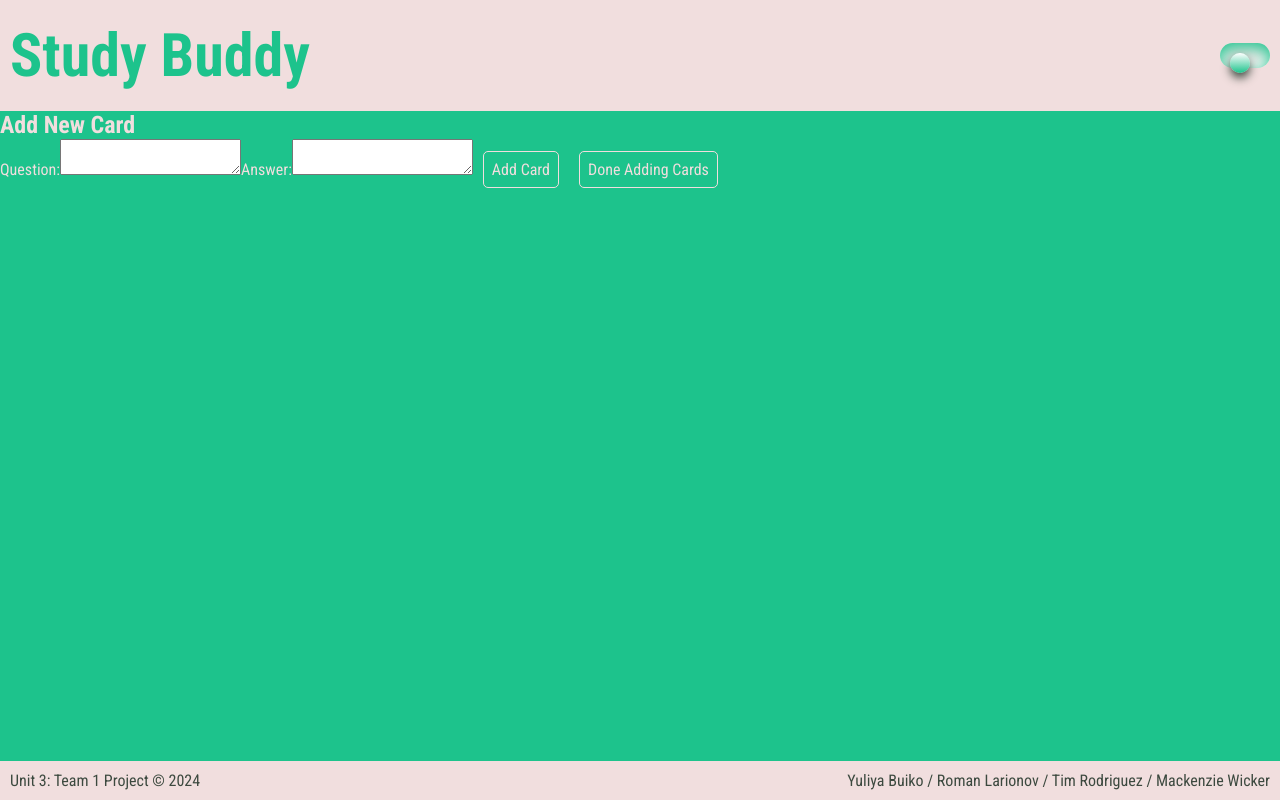
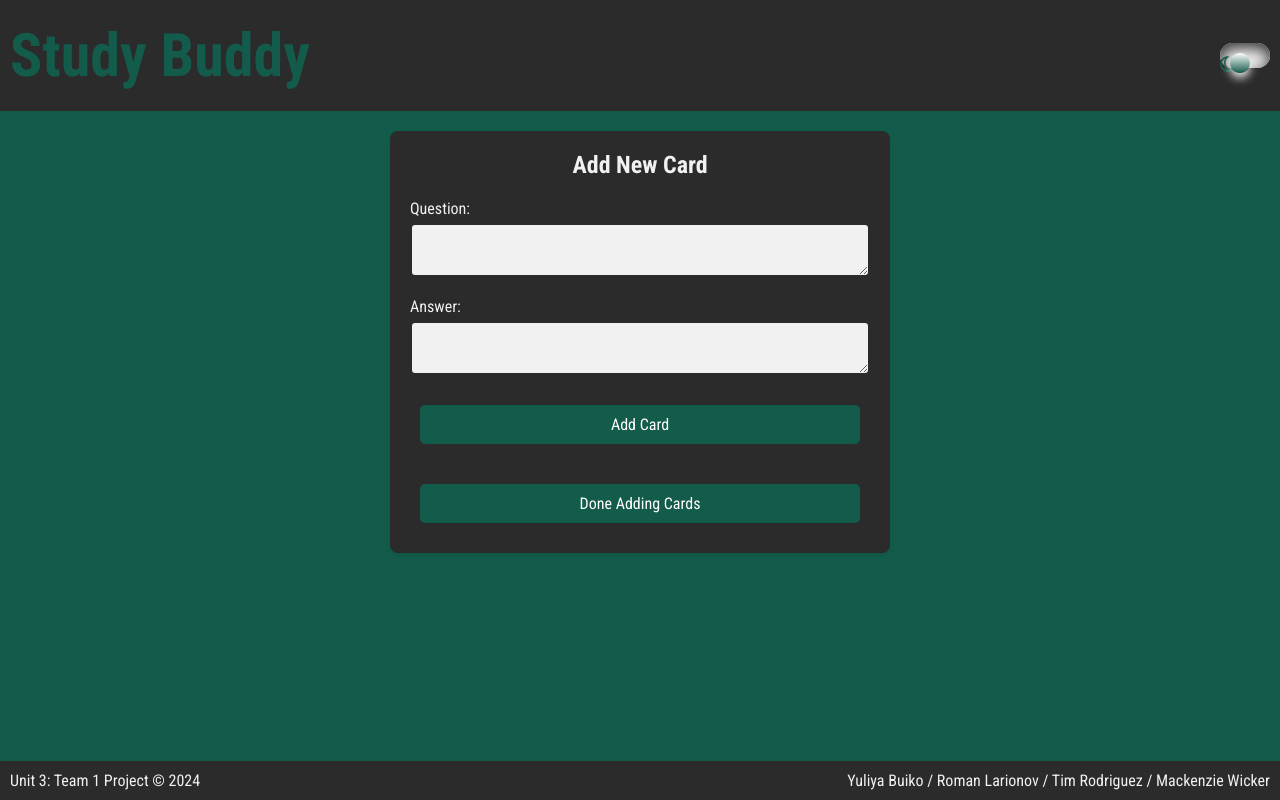
Before and after one commit to mackwick/MERNstack-Backend, a React (Create React App) app: page /create/card/1 in a window 1280 px wide. Both pictures are taken after a click on the label 1245 px from the left and 55 px from the top of the page. Built offline with nearby package versions, Linux system fonts and the light colour scheme; no server answers.

Commit message:
themes implemented/styling to edit mode implemented/deletion prompts implemented

```diff
--- a/package.json
+++ b/package.json
@@ -3,6 +3,10 @@
   "version": "0.1.0",
   "private": true,
   "dependencies": {
+    "@fortawesome/free-brands-svg-icons": "^6.5.1",
+    "@fortawesome/free-regular-svg-icons": "^6.5.1",
+    "@fortawesome/free-solid-svg-icons": "^6.5.1",
+    "@fortawesome/react-fontawesome": "^0.2.0",
     "@testing-library/jest-dom": "^5.17.0",
     "@testing-library/react": "^13.4.0",
     "@testing-library/user-event": "^13.5.0",
--- a/src/App.js
+++ b/src/App.js
@@ -1,12 +1,26 @@
+import React, { useState, useEffect } from "react";
 import "./App.css";
 import { Outlet } from "react-router-dom";
 import Header from "./components/Header";
 import Footer from "./components/Footer";
 
 function App() {
+  // State to manage the theme, defaulting to 'light'
+  const [theme, setTheme] = useState("light");
+
+  // Function to toggle the theme between 'light' and 'dark'
+  const toggleTheme = () => {
+    setTheme((currentTheme) => (currentTheme === "light" ? "dark" : "light"));
+  };
+
+  // Effect to apply the theme class to the body element
+  useEffect(() => {
+    document.body.className = theme === "dark" ? "dark-theme" : "";
+  }, [theme]);
+
   return (
-    <div className="App">
-      <Header />
+    <div className={`App ${theme === "dark" ? "dark-theme" : ""}`}>
+      <Header toggleTheme={toggleTheme} theme={theme} />
       <Outlet />
       <Footer />
     </div>
--- a/src/components/Header.js
+++ b/src/components/Header.js
@@ -1,21 +1,28 @@
 import React from "react";
 import { Link } from "react-router-dom";
+import { FontAwesomeIcon } from '@fortawesome/react-fontawesome';
+import { faMoon, faSun } from '@fortawesome/free-regular-svg-icons';
 
-const Header = ({ toggleTheme }) => {
+// Include theme as a prop here
+const Header = ({ toggleTheme, theme }) => {
   return (
     <div className="header">
       <Link to={`/`}>
         <h1 className="mainTitle">Study Buddy</h1>
       </Link>
       <div className="toggle-action">
-        <input type="checkbox" className="checkbox" />
-        <label for="checkbox" id="switch-button" onClick={toggleTheme}>
-          {/* <i class="fa-regular fa-sun"></i>
-          <i class="fa-regular fa-moon"></i> */}
+        <input type="checkbox" id="checkbox" className="checkbox" onChange={toggleTheme} />
+        <label htmlFor="checkbox" id="switch-button">
+          {theme === "light" ? (
+            <FontAwesomeIcon icon={null} />
+          ) : (
+            <FontAwesomeIcon icon={faMoon} />
+          )}
         </label>
       </div>
     </div>
   );
 };
 
+
 export default Header;
--- a/src/index.css
+++ b/src/index.css
@@ -1,9 +1,44 @@
 /*PRIMARY STYLING*/
 
+/* Light theme variables*/
 :root {
   --primary-green: #1dc38c;
   --primary-dark: #3c493f;
   --primary-light: #f1dede;
+}
+
+/* Dark theme variables */
+.dark-theme {
+  --primary-green: #135c4b;
+  --primary-dark: #f1f1f1;
+  --primary-light: #2b2b2b;
+}
+
+/* Dark theme adjustments for text input and textarea fields */
+.dark-theme form input[type="text"],
+.dark-theme form textarea {
+  color: var(--primary-light);
+  background-color: var(--primary-dark);
+  border-color: var(--primary-light);
+}
+
+/* Dark Theme Adjustments for EditCardForm */
+.dark-theme .edit-card-form textarea,
+.dark-theme .edit-card-form input[type="text"] {
+    color: var(--primary-light);
+    background-color: var(--primary-dark);
+    border-color: var(--primary-light);
+}
+
+.dark-theme .edit-card-form label {
+    color: var(--primary-light); /* Ensures label text is visible */
+}
+
+
+/* Toggle Switch*/
+.dark-theme #switch-button {
+  background-color: var(--primary-dark);
+  box-shadow: inset 0px 5px 15px var(--primary-light), inset 0px -5px 15px var(--primary-dark);
 }
 
 *,
@@ -46,17 +81,21 @@ button {
 .header {
   padding: 20px 10px;
   display: flex;
+  align-items: center;
   justify-content: space-between;
   background-color: var(--primary-light);
-  text-align: center;
+  padding: 20px 10px;
   width: 100%;
   color: var(--primary-green);
-  align-items: center;
+  font-size: 30px;
 }
 
-.header .mainTitle {
-  font-size: 60px;
+.mainTitle {
+  flex-grow: 1;
+  text-align: center;
 }
+
+
 
 /*LIGHT/DARK MODE TOGGLE FEATURE*/
 
@@ -115,7 +154,7 @@ button {
 .page-heading {
   text-align: center;
   margin-left: 10px;
-  margin-bottom: 20px;
+  margin-bottom: 1rem;
   color: var(--primary-light);
   font-size: large;
 }
@@ -124,12 +163,14 @@ button {
   font-size: 36px;
   padding: 0;
   margin-block-start: 0;
+  margin-top: 2rem;
 }
+
 
 /*DECK INDEX*/
 
 .decks-container {
-  padding-top: 2vh;
+  padding-top: 0.5vh;
   display: flex;
   flex-direction: row;
   flex-wrap: wrap;
@@ -137,6 +178,7 @@ button {
   justify-content: center;
   width: 100%;
   text-align: center;
+  margin-bottom: 5rem;
 }
 
 .deck {
@@ -154,12 +196,66 @@ button {
   color: var(--primary-dark);
 }
 
+/* Edit Deck Form Styling */
+form {
+  display: flex;
+  flex-direction: column;
+  gap: 20px;
+  max-width: 500px;
+  margin: 20px auto;
+  padding: 20px;
+  background-color: var(--primary-light);
+  color: var(--primary-dark);
+  border-radius: 8px;
+  box-shadow: 0 2px 4px rgba(0, 0, 0, 0.1);
+}
+
+form h2 {
+  color: var(--primary-dark);
+  text-align: center;
+}
+
+form label {
+  display: flex;
+  flex-direction: column;
+  gap: 5px;
+}
+
+form input[type="text"],
+form textarea {
+  padding: 10px;
+  border: 2px solid var(--primary-dark);
+  border-radius: 5px;
+  font-family: inherit;
+  color: var(--primary-dark);
+}
+
+form input[type="checkbox"] {
+  margin-top: 5px;
+}
+
+form button {
+  padding: 10px 20px;
+  background-color: var(--primary-green);
+  color: white;
+  border: none;
+  border-radius: 5px;
+  cursor: pointer;
+  transition: background-color 0.3s;
+}
+
+form button:hover {
+  background-color: darken(var(--primary-green), 10%);
+}
+
+
 /*CARD SHOW*/
 
 .show-container {
   width: 100%;
   text-align: center;
   margin: 0 auto;
+  justify-items: center;
 }
 
 .cards-container {
@@ -168,6 +264,7 @@ button {
   flex-direction: row;
   justify-content: space-around;
   flex-wrap: wrap;
+  margin-bottom: 5rem;
 }
 
 .flashcard {
@@ -178,6 +275,10 @@ button {
 }
 
 .card-content {
+  display: flex;
+  flex-direction: column;
+  justify-content: center;
+  align-items: center;
   height: 100%;
   width: 100%;
   text-align: center;
@@ -198,6 +299,9 @@ button {
 
 .card-front,
 .card-back {
+  display: flex;
+  justify-content: center;
+  align-items: center;
   position: absolute;
   top: 0;
   bottom: 0;
@@ -234,3 +338,140 @@ button {
 .card-back {
   transform: rotateY(0.5turn);
 }
+
+/* Manage Cards Styling */
+.manage-cards {
+  max-width: 800px;
+  margin: 20px auto;
+  padding: 20px;
+  border-radius: 8px;
+  box-shadow: 0 2px 4px rgba(0, 0, 0, 0.1);
+  background-color: var(--primary-light);
+  color: var(--primary-dark);
+}
+
+.manage-cards h2 {
+  text-align: center;
+}
+
+.card-item {
+  border-bottom: 1px solid var(--primary-dark);
+  padding: 10px;
+  margin-bottom: 10px;
+}
+
+.card-item:last-child {
+  border-bottom: none;
+}
+
+.card-item p {
+  margin: 10px 0;
+}
+
+.card-action-links {
+  display: flex;
+  justify-content: flex-start;
+  gap: 10px;
+}
+
+/* Base styles for all action links */
+.card-action-links a {
+  text-decoration: none;
+  padding: 5px 10px;
+  border-radius: 5px;
+  transition: background-color 0.3s ease, color 0.3s ease;
+  display: inline-block;
+}
+
+/* Specific styles for 'Edit' link */
+.card-action-links .edit-link {
+  background-color: #eec17f; /* Specific background color for 'Edit' */
+  color: var(--primary-dark);
+}
+
+/* Specific styles for 'Delete' link */
+.card-action-links .delete-link {
+  background-color: #f14668; /* Specific background color for 'Delete' */
+  color: var(--primary-light);
+}
+
+/* Hover state for 'Edit' link */
+.card-action-links .edit-link:hover {
+  background-color: darken(#eec17f, 20%); /* Darken the 'Edit' background color on hover */
+  transition: background-color 0.3s ease, transform 0.2s ease;
+  transform: scale(1.05);
+}
+
+/* Hover state for 'Delete' link */
+.card-action-links .delete-link:hover {
+  background-color: darken(#f14668, 10%); /* Darken the 'Delete' background color on hover */
+  transition: background-color 0.3s ease, transform 0.2s ease;
+  transform: scale(1.05);
+}
+
+
+.add-card-button {
+  background-color: #3cbd95;
+  color: white;
+  text-decoration: none;
+  padding: 10px 15px;
+  border-radius: 5px;
+  display: inline-block;
+  transition: background-color 0.3s ease, transform 0.2s ease;
+  border: 1px solid transparent;
+  font-weight: bold;
+}
+
+.add-card-button:hover {
+  background-color: darken(#4CAF50, 10%);
+  transform: scale(1.05);
+  border-color: white;
+}
+
+
+/* Edit Card Form Styling */
+.edit-card-form {
+  display: flex;
+  flex-direction: column;
+  gap: 20px;
+  max-width: 500px;
+  margin: 0 auto;
+  padding: 20px;
+  border-radius: 8px;
+  box-shadow: 0 2px 4px rgba(0, 0, 0, 0.1);
+}
+
+.edit-card-form h2 {
+  text-align: center;
+  color: var(--primary-dark);
+}
+
+.edit-card-form label {
+  display: block;
+  margin-bottom: 10px;
+  color: var(--primary-dark);
+}
+
+.edit-card-form textarea,
+.edit-card-form input[type="text"] {
+  width: 100%;
+  padding: 10px;
+  margin-bottom: 20px;
+  border: 2px solid var(--primary-dark);
+  border-radius: 5px;
+  font-family: "Roboto Condensed", sans-serif;
+}
+
+.edit-card-form button {
+  padding: 10px 20px;
+  background-color: var(--primary-green);
+  color: var(--primary-light);
+  border: none;
+  border-radius: 5px;
+  cursor: pointer;
+  transition: background-color 0.3s ease;
+}
+
+.edit-card-form button:hover {
+  background-color: darken(var(--primary-green), 10%);
+}
--- a/src/pages/EditCardForm.js
+++ b/src/pages/EditCardForm.js
@@ -1,5 +1,6 @@
 import React, { useState, useEffect } from 'react';
 import { useParams, useNavigate } from 'react-router-dom';
+import "../index.css"
 
 const EditCardForm = () => {
     const { deckId, cardId } = useParams();
@@ -44,16 +45,16 @@ const EditCardForm = () => {
     };
 
     return (
-        <form onSubmit={handleSubmit}>
+        <form onSubmit={handleSubmit} className="edit-card-form">
             <h2>Edit Card</h2>
-            <label>
-                Question:
-                <textarea name="question" value={card.question} onChange={handleChange} required />
-            </label>
-            <label>
-                Answer:
-                <textarea name="answer" value={card.answer} onChange={handleChange} required />
-            </label>
+            <div className="form-group">
+                <label htmlFor="question">Question:</label>
+                <textarea id="question" name="question" value={card.question} onChange={handleChange} required />
+            </div>
+            <div className="form-group">
+                <label htmlFor="answer">Answer:</label>
+                <textarea id="answer" name="answer" value={card.answer} onChange={handleChange} required />
+            </div>
             <button type="submit">Save Changes</button>
         </form>
     );
--- a/src/pages/ManageCards.js
+++ b/src/pages/ManageCards.js
@@ -8,11 +8,10 @@ const ManageCards = () => {
 
     useEffect(() => {
         const fetchDeck = async () => {
-            // Fetch the deck data, which includes the cards
             const response = await fetch(`${process.env.REACT_APP_URL}/deck/${deckId}`);
             if(response.ok) {
                 const data = await response.json();
-                setCards(data.cards); // Set cards from the deck's cards array
+                setCards(data.cards);
             } else {
                 console.error("Failed to fetch deck with cards");
             }
@@ -21,22 +20,23 @@ const ManageCards = () => {
     }, [deckId, location.state?.cardAdded]);
 
     return (
-        <div>
+        <div className="manage-cards">
             <h2>Manage Cards</h2>
             {cards.length > 0 ? (
                 cards.map(card => (
-                    <div key={card._id}>
+                    <div key={card._id} className="card-item">
                         <p>Question: {card.question}</p>
                         <p>Answer: {card.answer}</p>
-                        <Link to={`/edit/card/${deckId}/${card._id}`}>Edit</Link>
-                        {' | '}
-                        <Link to={`/delete/card/${deckId}/${card._id}`}>Delete</Link>
+                                <div className="card-action-links">
+                                <Link to={`/edit/card/${deckId}/${card._id}`} className="edit-link">Edit</Link>
+                                <Link to={`/delete/card/${deckId}/${card._id}`} className="delete-link">Delete</Link>
+                                </div>
                     </div>
                 ))
             ) : (
                 <p>No cards available. Add some!</p>
             )}
-            <Link to={`/create/card/${deckId}`}>Add New Card</Link>
+            <Link to={`/create/card/${deckId}`} className="add-card-button">Add New Card</Link>
         </div>
     );
 };
```
Also changed, not shown: 1 other file (tests, documents, lock files or other folders).
